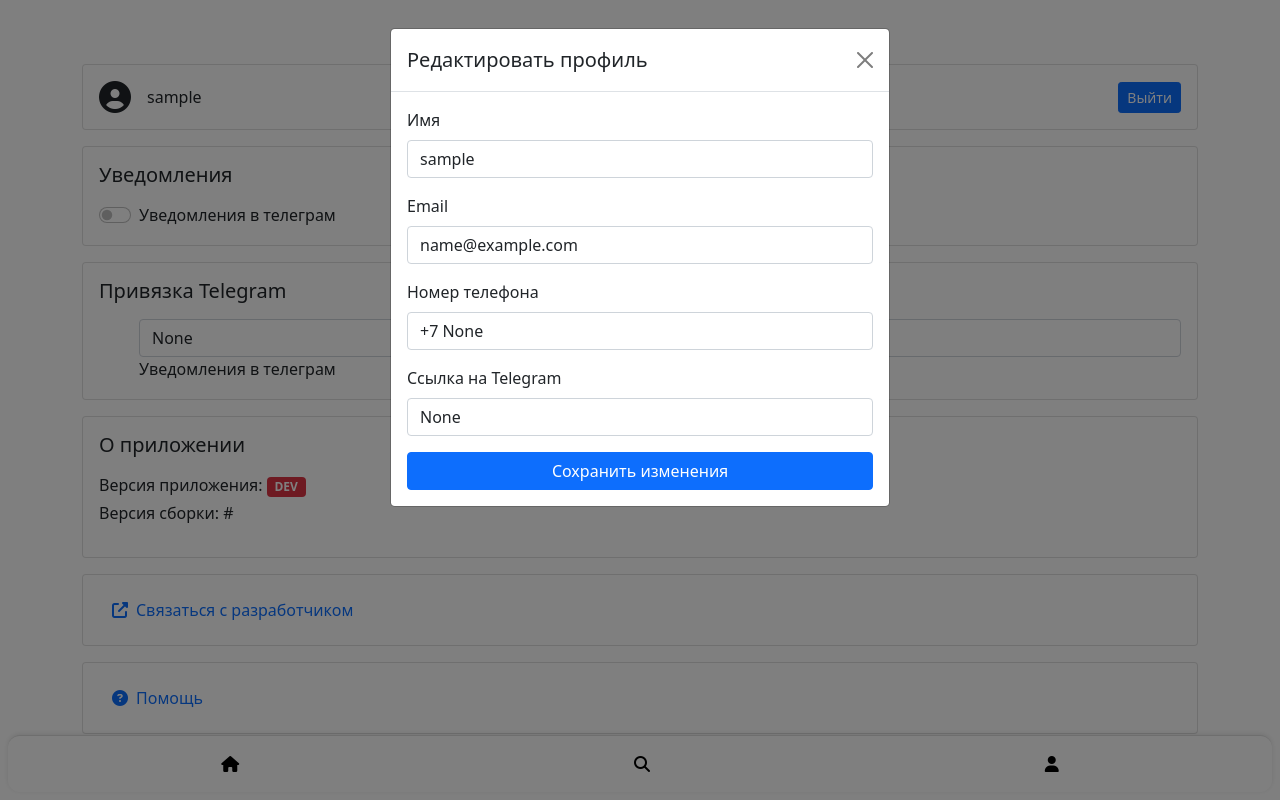
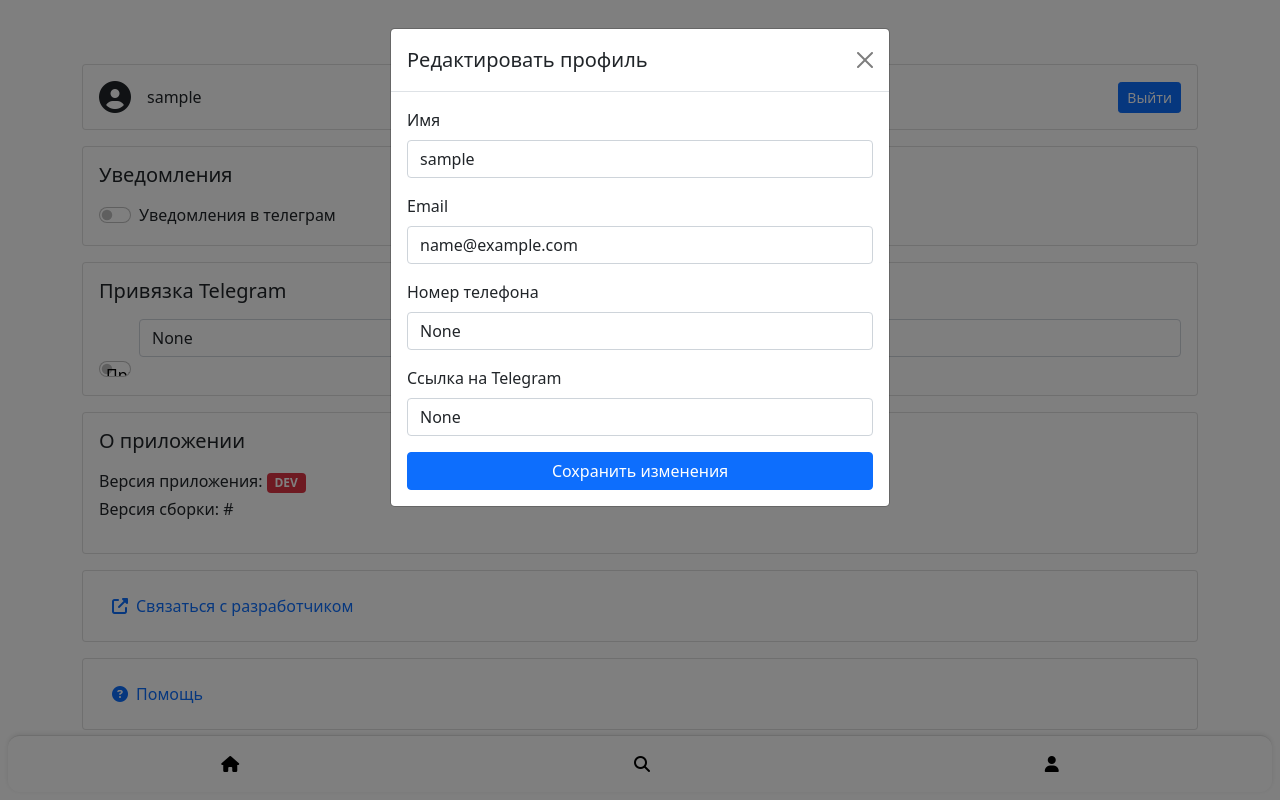
Before and after one commit to globenvi/partbot, a Flask app: page /profile in a window 1280 px wide, after a click that opens the changed part. Run offline with Flask 3, Linux system fonts and the light colour scheme; the visitor is signed in with stand-in values (Sample User, id 1); some libraries are stand-ins or nearby versions.

Commit message:
Update profile.html

```diff
--- a/web/templates/profile.html
+++ b/web/templates/profile.html
@@ -26,8 +26,8 @@
         <h5 class="mb-3">Привязка Telegram</h5>
         <div class="form-check form-switch form-switch-lg">
             <form method="POST">
-                <input type="url" class="form-control" id="userTelegram" name="user_telegram" value="{{ user.telegram_url }}" placeholder="https://t.me/username">
-                <label class="form-check-label" for="notifications">Уведомления в телеграм</label>
+                <input type="input" class="form-control" id="userTelegramId" name="user_telegram_id" value="{{ user.telegram_id }}" placeholder="TelegramID (732917321)">
+                <input class="form-check-input" type="submit" value="Привязать" name="bind_telegram_id">
             </form>
         </div>
     </div>
@@ -72,7 +72,7 @@
                     </div>
                     <div class="mb-3">
                         <label for="userPhone" class="form-label">Номер телефона</label>
-                        <input type="tel" class="form-control" id="userPhone" name="user_phone" value="+7 {{ user.phone }}" placeholder="+7 (___) ___-__-__">
+                        <input type="tel" class="form-control" id="userPhone" name="user_phone" value="{{ user.phone }}" placeholder="10 значный формат! 923 123 11 22">
                     </div>
                     <div class="mb-3">
                         <label for="userTelegram" class="form-label">Ссылка на Telegram</label>
```
